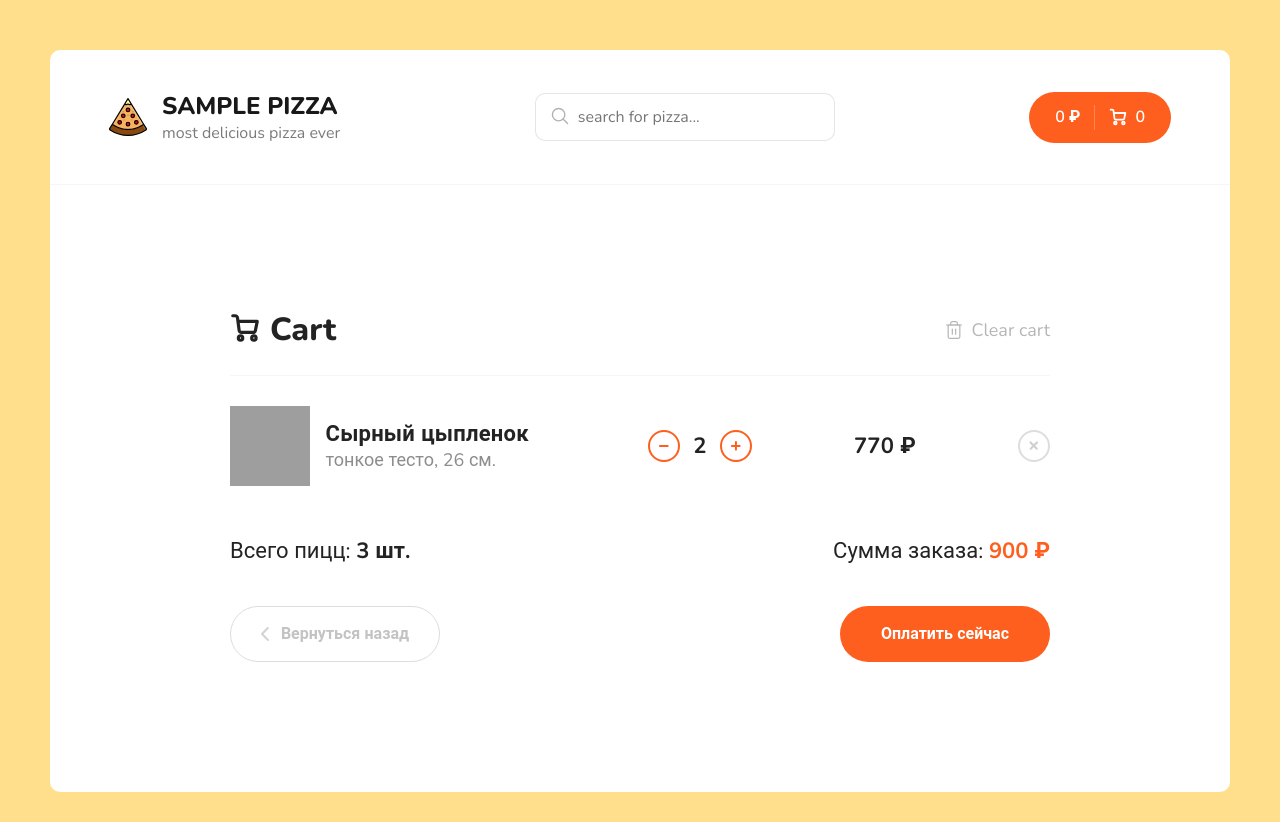
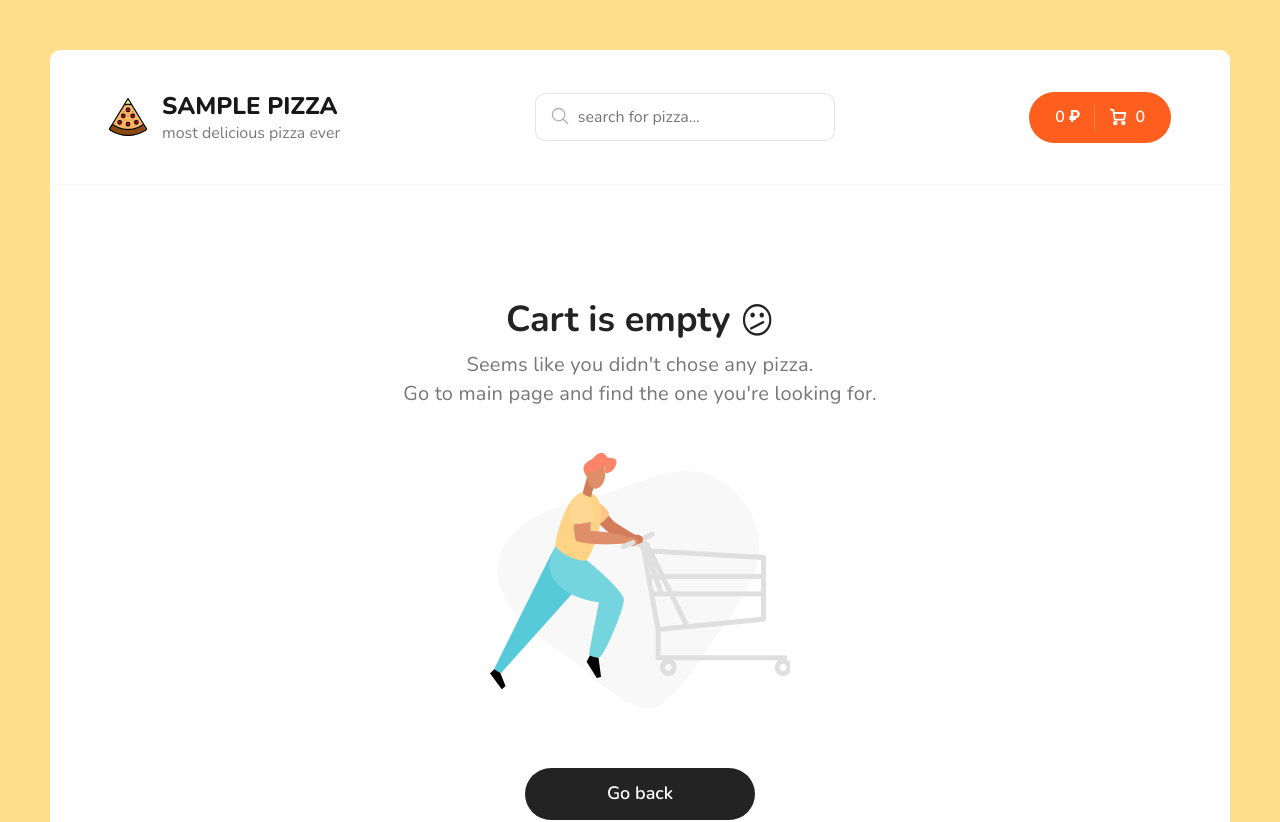
Before and after one commit to muwa37/react-pizza, a React (Create React App) app: page /cart in a window 1280 px wide. Shown: the top 822 px of the page. Built offline with nearby package versions, Linux system fonts and the light colour scheme; grey boxes are pictures that could not be loaded.

Commit message:
Modified cart logic

```diff
--- /dev/null
+++ b/src/components/CartItem.jsx
@@ -0,0 +1,117 @@
+import React from 'react';
+import { useDispatch } from 'react-redux';
+import {
+  decrementItemCount,
+  incrementItemCount,
+  removeItem,
+} from '../store/slices/cartSlice';
+
+//TODO: separate svg
+//TODO: separate totalCount into redux
+
+export default function CartItem({
+  id,
+  title,
+  type,
+  size,
+  price,
+  count,
+  imageUrl,
+}) {
+  const dispatch = useDispatch();
+
+  const onPlusClick = () => {
+    dispatch(incrementItemCount(id));
+  };
+  const onMinusClick = () => {
+    dispatch(decrementItemCount(id));
+  };
+  const onRemoveClick = () => {
+    dispatch(removeItem(id));
+  };
+
+  return (
+    <div className='cart__item'>
+      <div className='cart__item-img'>
+        <img className='pizza-block__image' src={imageUrl} alt='Pizza' />
+      </div>
+      <div className='cart__item-info'>
+        <h3>{title}</h3>
+        <p>
+          {type}, {size} см.
+        </p>
+      </div>
+      <div className='cart__item-count'>
+        <button
+          onClick={onMinusClick}
+          className='button button--outline button--circle cart__item-count-minus'
+        >
+          <svg
+            width='10'
+            height='10'
+            viewBox='0 0 10 10'
+            fill='none'
+            xmlns='http://www.w3.org/2000/svg'
+          >
+            <path
+              d='M5.92001 3.84V5.76V8.64C5.92001 9.17016 5.49017 9.6 4.96001 9.6C4.42985 9.6 4.00001 9.17016 4.00001 8.64L4 5.76L4.00001 3.84V0.96C4.00001 0.42984 4.42985 0 4.96001 0C5.49017 0 5.92001 0.42984 5.92001 0.96V3.84Z'
+              fill='#EB5A1E'
+            />
+            <path
+              d='M5.75998 5.92001L3.83998 5.92001L0.959977 5.92001C0.429817 5.92001 -2.29533e-05 5.49017 -2.29301e-05 4.96001C-2.2907e-05 4.42985 0.429817 4.00001 0.959977 4.00001L3.83998 4L5.75998 4.00001L8.63998 4.00001C9.17014 4.00001 9.59998 4.42985 9.59998 4.96001C9.59998 5.49017 9.17014 5.92001 8.63998 5.92001L5.75998 5.92001Z'
+              fill='#EB5A1E'
+            />
+          </svg>
+        </button>
+        <b>{count}</b>
+        <button
+          onClick={onPlusClick}
+          className='button button--outline button--circle cart__item-count-plus'
+        >
+          <svg
+            width='10'
+            height='10'
+            viewBox='0 0 10 10'
+            fill='none'
+            xmlns='http://www.w3.org/2000/svg'
+          >
+            <path
+              d='M5.92001 3.84V5.76V8.64C5.92001 9.17016 5.49017 9.6 4.96001 9.6C4.42985 9.6 4.00001 9.17016 4.00001 8.64L4 5.76L4.00001 3.84V0.96C4.00001 0.42984 4.42985 0 4.96001 0C5.49017 0 5.92001 0.42984 5.92001 0.96V3.84Z'
+              fill='#EB5A1E'
+            />
+            <path
+              d='M5.75998 5.92001L3.83998 5.92001L0.959977 5.92001C0.429817 5.92001 -2.29533e-05 5.49017 -2.29301e-05 4.96001C-2.2907e-05 4.42985 0.429817 4.00001 0.959977 4.00001L3.83998 4L5.75998 4.00001L8.63998 4.00001C9.17014 4.00001 9.59998 4.42985 9.59998 4.96001C9.59998 5.49017 9.17014 5.92001 8.63998 5.92001L5.75998 5.92001Z'
+              fill='#EB5A1E'
+            />
+          </svg>
+        </button>
+      </div>
+      <div className='cart__item-price'>
+        <b>{price * count} ₽</b>
+      </div>
+      <div className='cart__item-remove'>
+        <button
+          onClick={onRemoveClick}
+          className='button button--outline button--circle'
+        >
+          <svg
+            width='10'
+            height='10'
+            viewBox='0 0 10 10'
+            fill='none'
+            xmlns='http://www.w3.org/2000/svg'
+          >
+            <path
+              d='M5.92001 3.84V5.76V8.64C5.92001 9.17016 5.49017 9.6 4.96001 9.6C4.42985 9.6 4.00001 9.17016 4.00001 8.64L4 5.76L4.00001 3.84V0.96C4.00001 0.42984 4.42985 0 4.96001 0C5.49017 0 5.92001 0.42984 5.92001 0.96V3.84Z'
+              fill='#EB5A1E'
+            />
+            <path
+              d='M5.75998 5.92001L3.83998 5.92001L0.959977 5.92001C0.429817 5.92001 -2.29533e-05 5.49017 -2.29301e-05 4.96001C-2.2907e-05 4.42985 0.429817 4.00001 0.959977 4.00001L3.83998 4L5.75998 4.00001L8.63998 4.00001C9.17014 4.00001 9.59998 4.42985 9.59998 4.96001C9.59998 5.49017 9.17014 5.92001 8.63998 5.92001L5.75998 5.92001Z'
+              fill='#EB5A1E'
+            />
+          </svg>
+        </button>
+      </div>
+    </div>
+  );
+}
--- /dev/null
+++ b/src/components/EmptyCart.jsx
@@ -0,0 +1,22 @@
+import React from 'react';
+import { Link } from 'react-router-dom';
+import emptyCart from '../assets/img/empty-cart.png';
+
+export default function EmptyCart() {
+  return (
+    <div class='cart cart--empty'>
+      <h2>
+        Cart is empty <icon>😕</icon>
+      </h2>
+      <p>
+        Seems like you didn't chose any pizza.
+        <br />
+        Go to main page and find the one you're looking for.
+      </p>
+      <img src={emptyCart} alt='Empty cart' />
+      <Link to='/' class='button button--black'>
+        <span>Go back</span>
+      </Link>
+    </div>
+  );
+}
--- a/src/components/Header.jsx
+++ b/src/components/Header.jsx
@@ -5,8 +5,12 @@ import { Link } from 'react-router-dom';
 import pizzaLogo from '../assets/img/pizza-logo.svg';
 import Search from './Search';
 
+//TODO: separate totalCount into redux
+
 export default function Header() {
   const { items, totalPrice } = useSelector(state => state.cart);
+
+  const totalCount = items.reduce((sum, item) => sum + item.count, 0);
 
   return (
     <div>
@@ -56,7 +60,7 @@ export default function Header() {
                   strokeLinejoin='round'
                 />
               </svg>
-              <span>{items.length}</span>
+              <span>{totalCount}</span>
             </Link>
           </div>
         </div>
--- a/src/components/PizzaBlock/index.jsx
+++ b/src/components/PizzaBlock/index.jsx
@@ -31,7 +31,7 @@ export default function PizzaBlock({
       price,
       imageUrl,
       type: typeNames[activeType],
-      size: activeSize,
+      size: sizes[activeSize],
     };
 
     dispatch(addItem(item));
--- a/src/components/Sort.jsx
+++ b/src/components/Sort.jsx
@@ -27,7 +27,6 @@ export default function Sort() {
   };
   const outsideClickHandler = e => {
     if (!e.composedPath().includes(sortRef.current)) setIsVisible(false);
-    console.log('clicked');
   };
 
   useEffect(() => {
--- a/src/pages/Cart.jsx
+++ b/src/pages/Cart.jsx
@@ -1,7 +1,26 @@
 import React from 'react';
+import { useDispatch, useSelector } from 'react-redux';
 import { Link } from 'react-router-dom';
+import CartItem from '../components/CartItem';
+import EmptyCart from '../components/EmptyCart';
+import { clearItems } from '../store/slices/cartSlice';
+
+//TODO: separate svg
 
 export default function Cart() {
+  const dispatch = useDispatch();
+  const { totalPrice, items } = useSelector(state => state.cart);
+
+  const totalCount = items.reduce((sum, item) => sum + item.count, 0);
+
+  const onClearClick = () => {
+    dispatch(clearItems());
+  };
+
+  if (totalPrice === 0) {
+    return <EmptyCart />;
+  }
+
   return (
     <div className='container container--cart'>
       <div className='cart'>
@@ -38,7 +57,7 @@ export default function Cart() {
             </svg>
             Cart
           </h2>
-          <div className='cart__clear'>
+          <div onClick={onClearClick} className='cart__clear'>
             <svg
               width='20'
               height='20'
@@ -75,94 +94,21 @@ export default function Cart() {
                 strokeLinejoin='round'
               />
             </svg>
-
             <span>Clear cart</span>
           </div>
         </div>
         <div className='content__items'>
-          <div className='cart__item'>
-            <div className='cart__item-img'>
-              <img
-                className='pizza-block__image'
-                src='https://dodopizza-a.akamaihd.net/static/Img/Products/Pizza/ru-RU/b750f576-4a83-48e6-a283-5a8efb68c35d.jpg'
-                alt='Pizza'
-              />
-            </div>
-            <div className='cart__item-info'>
-              <h3>Сырный цыпленок</h3>
-              <p>тонкое тесто, 26 см.</p>
-            </div>
-            <div className='cart__item-count'>
-              <div className='button button--outline button--circle cart__item-count-minus'>
-                <svg
-                  width='10'
-                  height='10'
-                  viewBox='0 0 10 10'
-                  fill='none'
-                  xmlns='http://www.w3.org/2000/svg'
-                >
-                  <path
-                    d='M5.92001 3.84V5.76V8.64C5.92001 9.17016 5.49017 9.6 4.96001 9.6C4.42985 9.6 4.00001 9.17016 4.00001 8.64L4 5.76L4.00001 3.84V0.96C4.00001 0.42984 4.42985 0 4.96001 0C5.49017 0 5.92001 0.42984 5.92001 0.96V3.84Z'
-                    fill='#EB5A1E'
-                  />
-                  <path
-                    d='M5.75998 5.92001L3.83998 5.92001L0.959977 5.92001C0.429817 5.92001 -2.29533e-05 5.49017 -2.29301e-05 4.96001C-2.2907e-05 4.42985 0.429817 4.00001 0.959977 4.00001L3.83998 4L5.75998 4.00001L8.63998 4.00001C9.17014 4.00001 9.59998 4.42985 9.59998 4.96001C9.59998 5.49017 9.17014 5.92001 8.63998 5.92001L5.75998 5.92001Z'
-                    fill='#EB5A1E'
-                  />
-                </svg>
-              </div>
-              <b>2</b>
-              <div className='button button--outline button--circle cart__item-count-plus'>
-                <svg
-                  width='10'
-                  height='10'
-                  viewBox='0 0 10 10'
-                  fill='none'
-                  xmlns='http://www.w3.org/2000/svg'
-                >
-                  <path
-                    d='M5.92001 3.84V5.76V8.64C5.92001 9.17016 5.49017 9.6 4.96001 9.6C4.42985 9.6 4.00001 9.17016 4.00001 8.64L4 5.76L4.00001 3.84V0.96C4.00001 0.42984 4.42985 0 4.96001 0C5.49017 0 5.92001 0.42984 5.92001 0.96V3.84Z'
-                    fill='#EB5A1E'
-                  />
-                  <path
-                    d='M5.75998 5.92001L3.83998 5.92001L0.959977 5.92001C0.429817 5.92001 -2.29533e-05 5.49017 -2.29301e-05 4.96001C-2.2907e-05 4.42985 0.429817 4.00001 0.959977 4.00001L3.83998 4L5.75998 4.00001L8.63998 4.00001C9.17014 4.00001 9.59998 4.42985 9.59998 4.96001C9.59998 5.49017 9.17014 5.92001 8.63998 5.92001L5.75998 5.92001Z'
-                    fill='#EB5A1E'
-                  />
-                </svg>
-              </div>
-            </div>
-            <div className='cart__item-price'>
-              <b>770 ₽</b>
-            </div>
-            <div className='cart__item-remove'>
-              <div className='button button--outline button--circle'>
-                <svg
-                  width='10'
-                  height='10'
-                  viewBox='0 0 10 10'
-                  fill='none'
-                  xmlns='http://www.w3.org/2000/svg'
-                >
-                  <path
-                    d='M5.92001 3.84V5.76V8.64C5.92001 9.17016 5.49017 9.6 4.96001 9.6C4.42985 9.6 4.00001 9.17016 4.00001 8.64L4 5.76L4.00001 3.84V0.96C4.00001 0.42984 4.42985 0 4.96001 0C5.49017 0 5.92001 0.42984 5.92001 0.96V3.84Z'
-                    fill='#EB5A1E'
-                  />
-                  <path
-                    d='M5.75998 5.92001L3.83998 5.92001L0.959977 5.92001C0.429817 5.92001 -2.29533e-05 5.49017 -2.29301e-05 4.96001C-2.2907e-05 4.42985 0.429817 4.00001 0.959977 4.00001L3.83998 4L5.75998 4.00001L8.63998 4.00001C9.17014 4.00001 9.59998 4.42985 9.59998 4.96001C9.59998 5.49017 9.17014 5.92001 8.63998 5.92001L5.75998 5.92001Z'
-                    fill='#EB5A1E'
-                  />
-                </svg>
-              </div>
-            </div>
-          </div>
+          {items.map(item => (
+            <CartItem key={item.id} {...item} />
+          ))}
         </div>
         <div className='cart__bottom'>
           <div className='cart__bottom-details'>
             <span>
-              Всего пицц: <b>3 шт.</b>
+              Total count: <b>{totalCount} pc.</b>
             </span>
             <span>
-              Сумма заказа: <b>900 ₽</b>
+              Order summary: <b>{totalPrice} ₽</b>
             </span>
           </div>
           <div className='cart__bottom-buttons'>
@@ -186,11 +132,11 @@ export default function Cart() {
                 />
               </svg>
 
-              <span>Вернуться назад</span>
+              <span>Go to pizzas</span>
             </Link>
-            <div className='button pay-btn'>
-              <span>Оплатить сейчас</span>
-            </div>
+            <button className='button pay-btn'>
+              <span>Pay now</span>
+            </button>
           </div>
         </div>
       </div>
```
Also changed, not shown: src/store/slices/cartSlice.js (+30 -2 lines).
